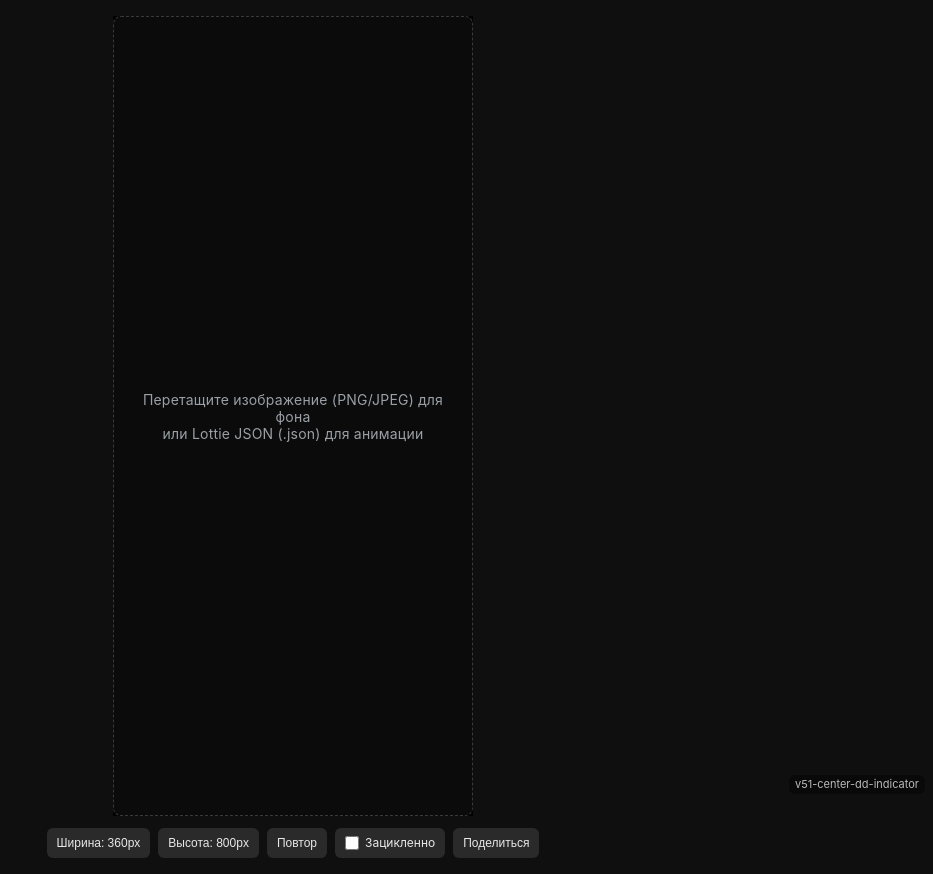
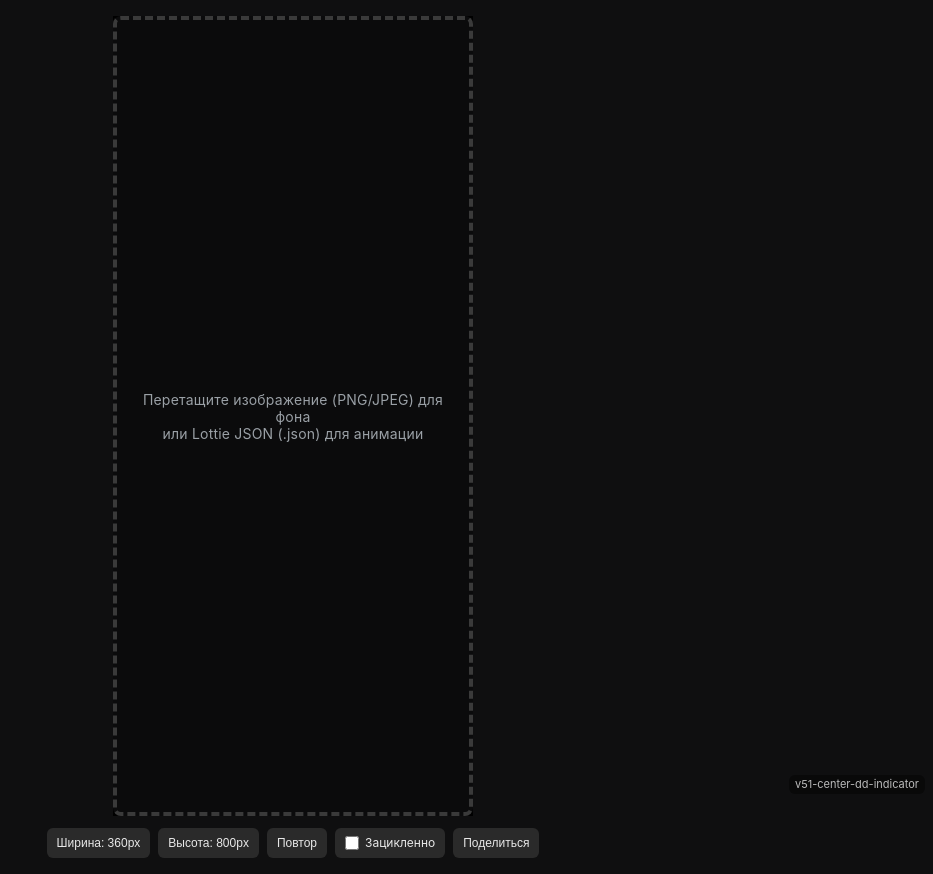
Before and after one commit to Yanflint/wip_lottie_preview, a website: page index.html in a window 1280 px wide. Shown: the whole page, without its empty margins (347-1280 px from the left). Drawn offline with nearby package versions, Linux system fonts and the light colour scheme.

Commit message:
Update index.html

```diff
--- a/index.html
+++ b/index.html
@@ -56,7 +56,7 @@
     .placeholder{
       position:absolute; inset:0; display:flex; align-items:center; justify-content:center;
       color:#9aa0a6; font-size:14px; letter-spacing:.2px; background:#0b0b0c;
-      border:1px dashed #3a3a3a; border-radius:8px; text-align:center; padding:12px;
+      border:4px dashed #3a3a3a; border-radius:8px; text-align:center; padding:12px;
     }
     .placeholder.hidden{ display:none; }
 
```
